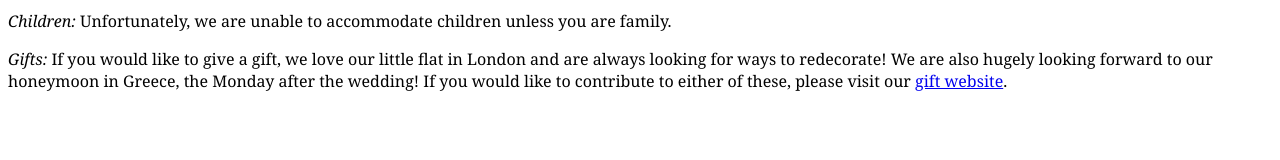
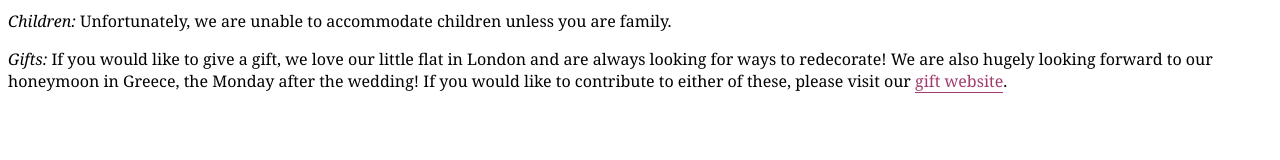
Before and after one commit to chrismhs/Wedding, a Gatsby site: page /wedding in a window 1280 px wide. Shown: the part 795-955 px from the top of the page. Built offline with nearby package versions, Linux system fonts and the light colour scheme; Gatsby itself is replaced by a stand-in of ours.

Commit message:
Slight styling tweak

```diff
--- a/src/pages/wedding.js
+++ b/src/pages/wedding.js
@@ -125,9 +125,9 @@ const Wedding = () => (
       hugely looking forward to our honeymoon in Greece, the Monday after the
       wedding! If you would like to contribute to either of these, please visit
       our{" "}
-      <a href="https://www.weddingshop.com/Buy/View/65694" target="_blank">
+      <Link href="https://www.weddingshop.com/Buy/View/65694" target="_blank">
         gift website
-      </a>
+      </Link>
       .
     </Text>
     <Space />
```
